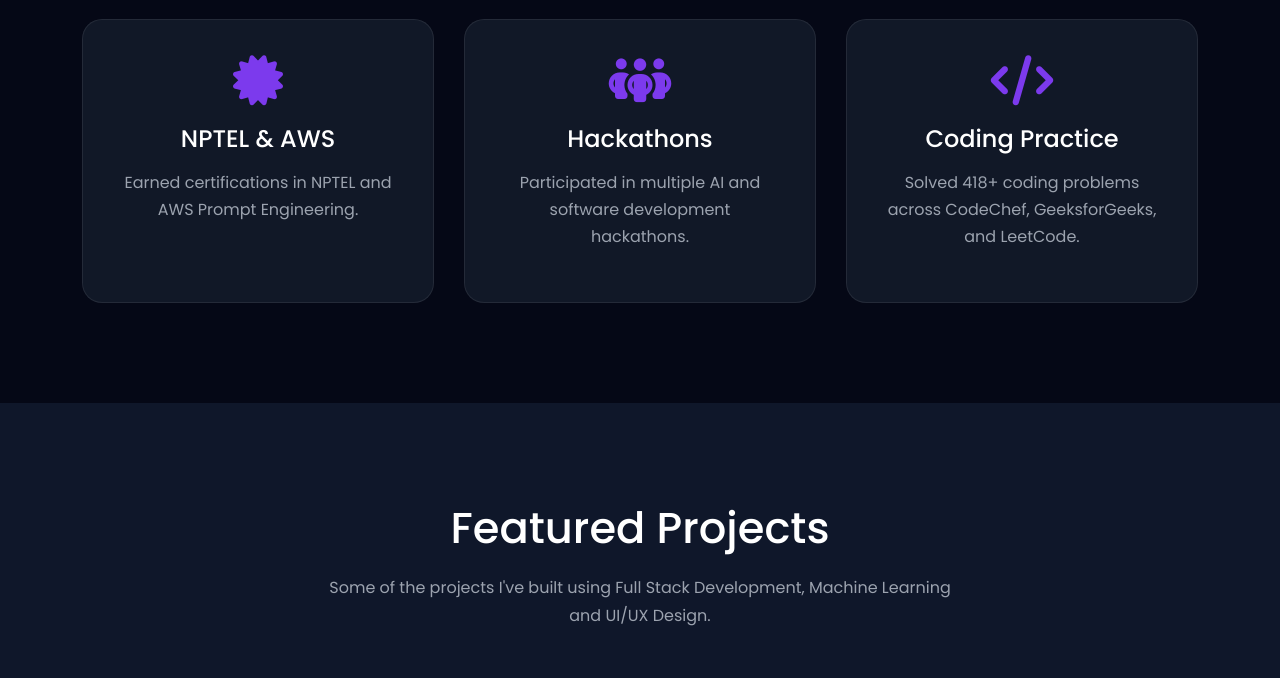
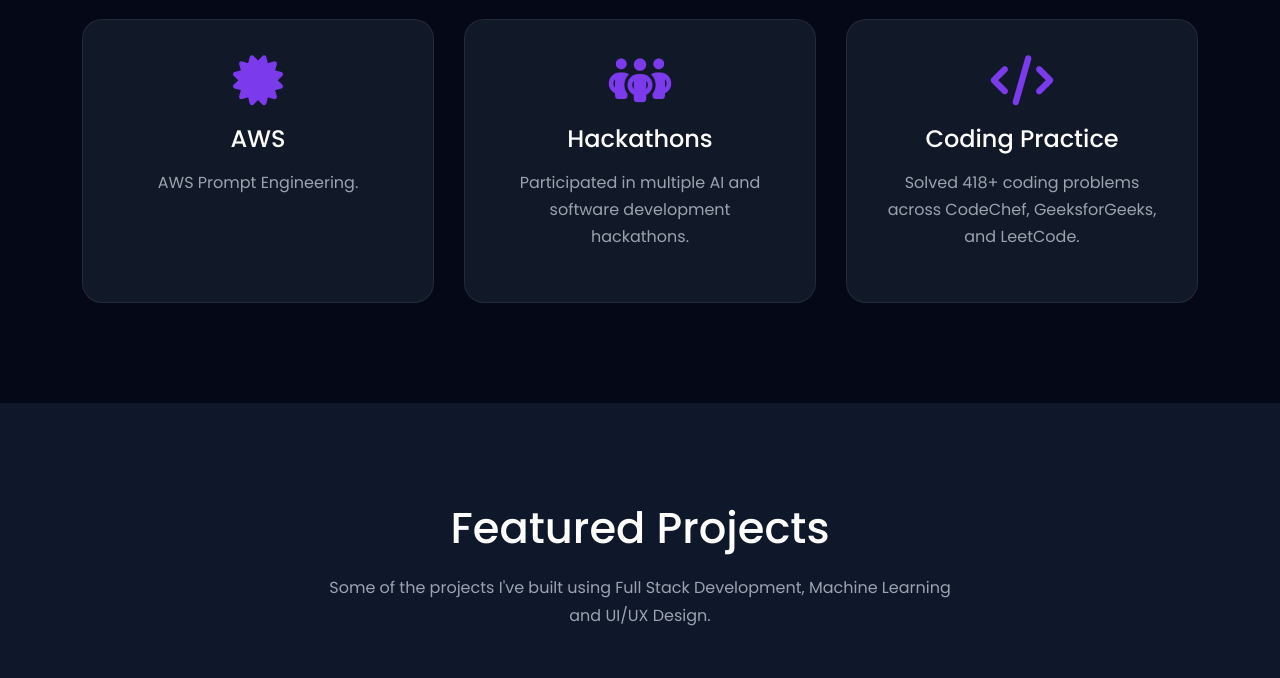
Before and after one commit to DasariDeviPrasanna/portfolio, a plain HTML site: page index.html in a window 1280 px wide. Shown: the part 3940-4618 px from the top of the page. Drawn offline with nearby package versions, Linux system fonts and the light colour scheme; files whose address does not match are found by name.

Commit message:
edited all the files

```diff
--- a/index.html
+++ b/index.html
@@ -453,8 +453,8 @@ Technologies I use for developing applications.
 
             <div class="achievement-card">
                 <i class="fa-solid fa-certificate"></i>
-                <h3>NPTEL & AWS</h3>
-                <p>Earned certifications in NPTEL and AWS Prompt Engineering.</p>
+                <h3>AWS</h3>
+                <p>AWS Prompt Engineering.</p>
             </div>
 
             <div class="achievement-card">
@@ -517,7 +517,7 @@ Machine Learning and UI/UX Design.
         </div>
 
         <div class="project-buttons">
-            <a href="https://your-live-demo-link.vercel.app" target="_blank" class="btn">
+            <a href="https://meditips.vercel.app/" target="_blank" class="btn">
                 <i class="fas fa-external-link-alt"></i>
                 Live Demo
             </a>
```
